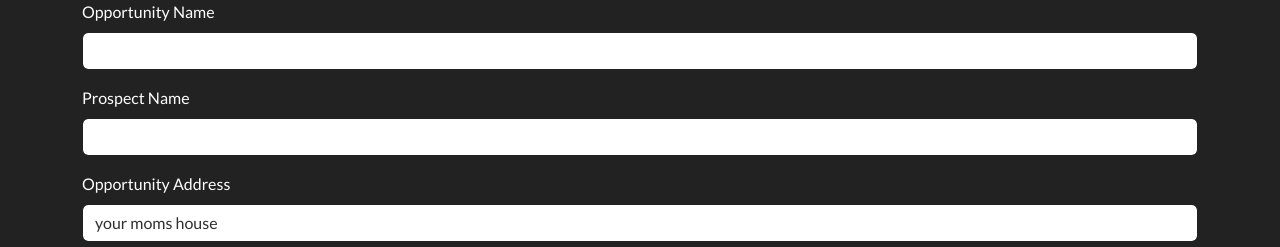
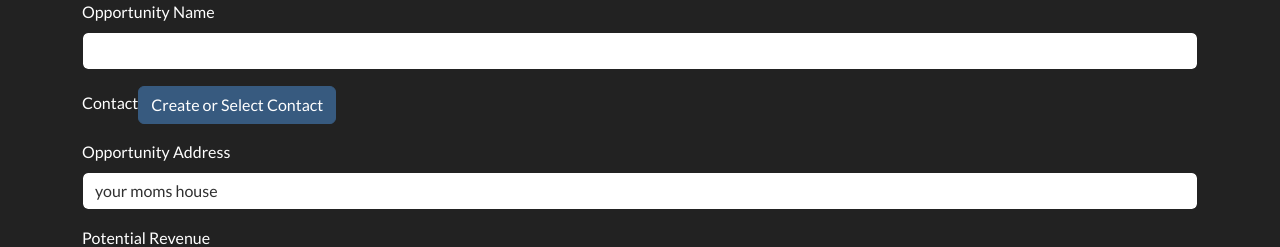
Before and after one commit to danmaisano/DojoGroupProject, a React (Vite) app in the folder client/: page /newOpp in a window 1280 px wide. Shown: the top 247 px of the page. Built offline with nearby package versions, Linux system fonts and the light colour scheme.

Commit message:
Add contact to Opportunity

```diff
--- a/client/src/components/NewOpp.jsx
+++ b/client/src/components/NewOpp.jsx
@@ -1,15 +1,17 @@
 import React, { useState } from 'react';
 import axios from 'axios';
 import { useNavigate } from 'react-router-dom';
+import { Button } from 'react-bootstrap';
+import NewContactModal from './Contacts/CreateContact';
 import Cookies from "js-cookie";
 
 
 function NewOpportunityForm(props) {
-  const {user, afterSubmit} = props;
+  const { user, afterSubmit } = props;
   console.log("Initial value of user: ", user);
   const [formData, setFormData] = useState({
     opportunity_name: '',
-    prospect_name: '',
+    // prospect_name: '',
     contact_id: 1,
     opportunity_address: 'your moms house', // need to set to empty when live
     pot_rev: 1000, // need to set to empty when live
@@ -22,6 +24,9 @@ function NewOpportunityForm(props) {
   });
 
   const navigate = useNavigate();
+  const [showContactModal, setShowContactModal] = useState(false);
+  const handleContactModalClose = () => setShowContactModal(false);
+  const handleContactModalShow = () => setShowContactModal(true);
 
   const handleChange = (e) => {
     const { name, value } = e.target;
@@ -46,6 +51,20 @@ function NewOpportunityForm(props) {
     console.log("handleSubmit .catch: ", formData);
   };
 
+  // Handle Adding a Contact
+  const handleSelectContact = (contactId) => {
+    setFormData((prevData) => ({
+      ...prevData,
+      contact_id: contactId,
+    }));
+    // Close the contact creation modal
+    setShowContactModal(false);
+  };
+
+  const handleClose = () => {
+    setShowContactModal(false); // This should hide the modal
+};
+
   return (
     <div className="container">
 
@@ -55,8 +74,15 @@ function NewOpportunityForm(props) {
           <input type="text" name="opportunity_name" className="form-control" required value={formData.opportunity_name} onChange={handleChange} />
         </div>
         <div className="mb-3">
-          <label className="form-label">Prospect Name</label>
-          <input type="text" name="prospect_name" className="form-control" required value={formData.prospect_name} onChange={handleChange} />
+
+          {/* Link to CreateContact Modal and set contact_id in Opportunity Form */}
+          <div className="mb-3">
+            <label className="form-label">Contact</label>
+            <Button onClick={() => setShowContactModal(true)}>Create or Select Contact</Button>
+          </div>
+
+          {/* <label className="form-label">Prospect Name</label>
+          <input type="text" name="prospect_name" className="form-control" required value={formData.prospect_name} onChange={handleChange} /> */}
         </div>
         <div className="mb-3">
           <label className="form-label">Opportunity Address</label>
@@ -103,6 +129,15 @@ function NewOpportunityForm(props) {
         <input type="hidden" name="user_id" value={user.id} />
         <input type="hidden" name="contact_id" value={1} />
       </form>
+
+      {/* Render the contact creation modal */}
+      <NewContactModal
+        show={showContactModal}
+        handleClose={() => setShowContactModal(false)}
+        handleSelectContact={handleSelectContact}
+        user={user}
+      />
+
     </div>
   );
 }
```
Lines whose indentation alone changed are shown as unchanged.
